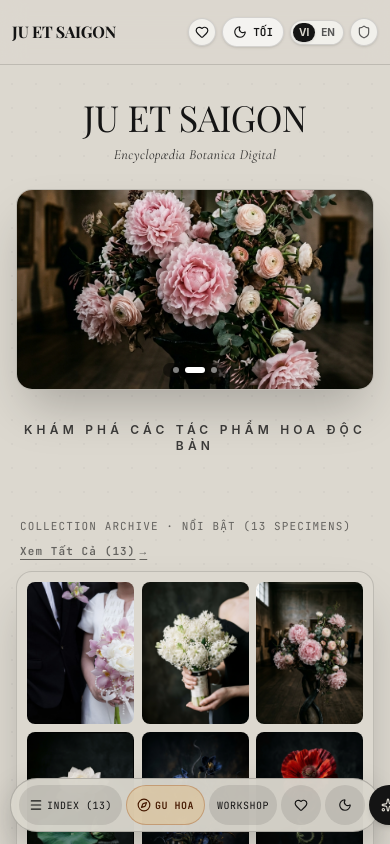
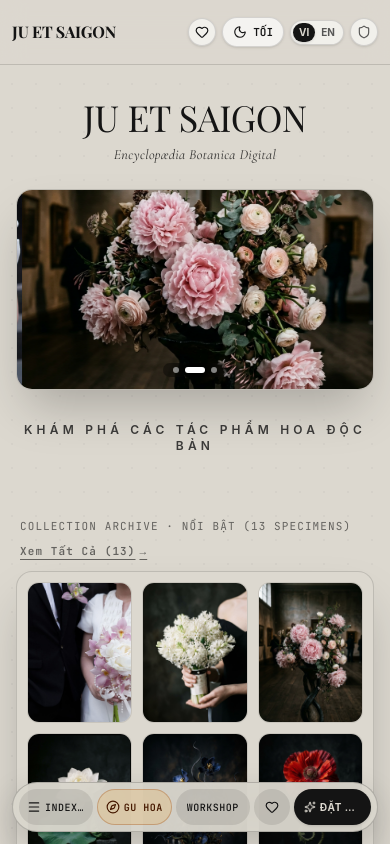
Before and after one commit to Duyy200692/saigon-Flower, a React (Vite) app: page / in a window 390 px wide. Shown: the top 844 px of the page. Built offline with nearby package versions, Linux system fonts and the light colour scheme; no server answers; the database is empty; a web font is replaced by a local one.

Commit message:
refactor: polish UI components and hero interaction
- Streamline BotanicalMatrix grid tiles and hover effects.
- Refine FloatingMobileBar layout and touch responsiveness.
- Update HeroSection with manual drag-to-swipe capabilities and remove redundant linked slide logic.

```diff
--- a/src/components/BotanicalMatrix.tsx
+++ b/src/components/BotanicalMatrix.tsx
@@ -67,7 +67,7 @@ export const BotanicalMatrix: React.FC<BotanicalMatrixProps> = ({
       {/* 3-column mosaic grid matching classic editorial atelier */}
       <div
         ref={gridRef}
-        className={`grid grid-cols-3 gap-2 sm:gap-3 p-2.5 sm:p-4 rounded-2xl sm:rounded-3xl border shadow-2xl relative overflow-visible transition-colors duration-300 ${
+        className={`grid grid-cols-3 gap-2.5 sm:gap-4 p-2.5 sm:p-4 rounded-2xl sm:rounded-3xl border shadow-2xl relative overflow-hidden transition-colors duration-300 ${
           isDark
             ? 'bg-[#171815] border-white/15'
             : 'bg-[#dcd8cf] border-[#141414]/15'
@@ -83,26 +83,14 @@ export const BotanicalMatrix: React.FC<BotanicalMatrixProps> = ({
               onClick={() => handleTileClick(flower)}
               onMouseEnter={() => handleMouseEnter(flower)}
               onMouseLeave={handleMouseLeave}
-              className={`group relative aspect-[3/4] cursor-pointer transition-all duration-300 ease-out select-none active:scale-95 will-change-transform ${
-                isHovered
-                  ? isDark
-                    ? 'z-30 scale-110 sm:scale-120 rounded-xl shadow-[0_25px_50px_-12px_rgba(0,0,0,0.95)] ring-1 ring-white/50'
-                    : 'z-30 scale-110 sm:scale-120 rounded-xl shadow-[0_25px_50px_-12px_rgba(0,0,0,0.35)] ring-1 ring-[#141414]/30'
-                  : 'z-10 scale-100 rounded-lg hover:z-20'
+              className={`group relative aspect-[3/4] cursor-pointer rounded-xl sm:rounded-2xl overflow-hidden border transition-all duration-300 ease-out select-none active:scale-[0.98] ${
+                isDark
+                  ? 'bg-[#1f1e1c] border-white/10 hover:border-amber-300/50 hover:shadow-xl'
+                  : 'bg-[#dcd8cf] border-[#141414]/10 hover:border-[#141414]/40 hover:shadow-xl'
               }`}
-              style={{
-                transformOrigin: 'center center',
-                transform: 'translate3d(0,0,0)'
-              }}
             >
               {/* Inner card container for clipping image */}
-              <div
-                className={`relative w-full h-full overflow-hidden transition-all duration-300 ${
-                  isDark ? 'bg-[#1f1e1c]' : 'bg-[#dcd8cf]'
-                } ${
-                  isHovered ? 'rounded-xl' : 'rounded-lg'
-                }`}
-              >
+              <div className="relative w-full h-full overflow-hidden">
                 {/* Ambient Blur Backdrop when viewing uncropped external aspect ratios in Dark Mode */}
                 {isDark && gridFitMode === 'contain' && (
                   <img
--- a/src/components/FloatingMobileBar.tsx
+++ b/src/components/FloatingMobileBar.tsx
@@ -30,62 +30,66 @@ export const FloatingMobileBar: React.FC<FloatingMobileBarProps> = ({
   const isDark = theme === 'dark';
 
   return (
-    <div className="fixed bottom-[max(0.75rem,env(safe-area-inset-bottom))] inset-x-2.5 z-40 md:hidden pointer-events-auto">
+    <div className="fixed bottom-[max(0.75rem,env(safe-area-inset-bottom))] inset-x-3 z-40 md:hidden pointer-events-auto">
       <div
-        className={`rounded-full px-2 py-1.5 backdrop-blur-xl border flex items-center justify-between gap-1 transition-colors duration-300 ${
+        className={`max-w-md mx-auto rounded-full p-1.5 backdrop-blur-xl border overflow-hidden flex items-center justify-between gap-1 transition-all duration-300 ${
           isDark
-            ? 'bg-[#181916]/95 text-[#ede9df] border-white/20 shadow-[0_12px_40px_rgba(0,0,0,0.45)]'
+            ? 'bg-[#181916]/95 text-[#ede9df] border-white/20 shadow-[0_12px_36px_rgba(0,0,0,0.5)]'
             : 'bg-[#dcd8cf]/95 text-[#141414] border-[#141414]/20 shadow-[0_12px_32px_rgba(20,20,20,0.18)]'
         }`}
       >
         {/* Index Trigger */}
         <button
+          type="button"
           onClick={onOpenIndex}
-          className={`min-h-[40px] flex items-center gap-1 px-2.5 py-1.5 rounded-full active:scale-95 text-[10px] font-mono tracking-wider transition-all whitespace-nowrap cursor-pointer ${
+          className={`h-9 flex-1 min-w-0 flex items-center justify-center gap-1 px-2 rounded-full active:scale-95 text-[10px] font-mono font-medium tracking-wider transition-all duration-200 whitespace-nowrap cursor-pointer ${
             isDark
               ? 'bg-white/10 hover:bg-white/20 text-white'
               : 'bg-[#141414]/10 hover:bg-[#141414]/20 text-[#141414]'
           }`}
         >
-          <Menu className="w-3.5 h-3.5" />
-          <span>INDEX ({flowerCount})</span>
+          <Menu className="w-3.5 h-3.5 shrink-0" />
+          <span className="truncate">INDEX ({flowerCount})</span>
         </button>
 
         {/* Flower Sommelier Quick Trigger */}
         {onOpenSommelier && (
           <button
+            type="button"
             onClick={onOpenSommelier}
-            className={`min-h-[40px] px-2.5 py-1.5 rounded-full border active:scale-95 text-[10px] font-mono font-semibold uppercase tracking-wider flex items-center gap-1 transition-all whitespace-nowrap cursor-pointer ${
+            className={`h-9 flex-1 min-w-0 px-2 rounded-full border active:scale-95 text-[10px] font-mono font-semibold uppercase tracking-wider flex items-center justify-center gap-1 transition-all duration-200 whitespace-nowrap cursor-pointer ${
               isDark
                 ? 'bg-amber-400/15 text-amber-300 border-amber-400/30 hover:bg-amber-400/25'
                 : 'bg-amber-500/15 text-amber-950 border-amber-800/30 hover:bg-amber-500/25'
             }`}
             title={lang === 'vi' ? 'Trợ lý chọn hoa Sommelier' : 'Flower Sommelier'}
           >
-            <Compass className="w-3.5 h-3.5" />
-            <span>Gu Hoa</span>
+            <Compass className="w-3.5 h-3.5 shrink-0" />
+            <span className="truncate">Gu Hoa</span>
           </button>
         )}
 
         {/* Workshop Quick Trigger on Mobile */}
         {onOpenWorkshop && (
           <button
+            type="button"
             onClick={onOpenWorkshop}
-            className={`min-h-[40px] px-2 py-1.5 rounded-full active:scale-95 text-[10px] font-mono uppercase tracking-wider transition-all whitespace-nowrap cursor-pointer ${
+            className={`h-9 flex-1 min-w-0 px-2 rounded-full active:scale-95 text-[10px] font-mono font-medium uppercase tracking-wider flex items-center justify-center transition-all duration-200 whitespace-nowrap cursor-pointer ${
               isDark
                 ? 'bg-white/10 text-white hover:bg-white/20'
                 : 'bg-[#141414]/10 text-[#141414] hover:bg-[#141414]/20'
             }`}
           >
-            Workshop
+            <span className="truncate">Workshop</span>
           </button>
         )}
 
         {/* Moodboard Heart Trigger */}
         {onOpenMoodboard && (
           <button
+            type="button"
             onClick={onOpenMoodboard}
-            className={`min-h-[40px] min-w-[40px] px-2 rounded-full flex items-center justify-center gap-1 text-[10px] font-mono active:scale-95 transition-all cursor-pointer ${
+            className={`h-9 w-9 shrink-0 rounded-full flex items-center justify-center gap-0.5 text-[10px] font-mono active:scale-95 transition-all duration-200 cursor-pointer ${
               wishlistIds.length > 0
                 ? 'bg-rose-500 text-white font-bold'
                 : isDark
@@ -94,36 +98,23 @@ export const FloatingMobileBar: React.FC<FloatingMobileBarProps> = ({
             }`}
             title="Moodboard"
           >
-            <Heart className={`w-3.5 h-3.5 ${wishlistIds.length > 0 ? 'fill-current' : ''}`} />
+            <Heart className={`w-3.5 h-3.5 shrink-0 ${wishlistIds.length > 0 ? 'fill-current' : ''}`} />
             {wishlistIds.length > 0 && <span>{wishlistIds.length}</span>}
           </button>
         )}
 
-        {/* Light / Dark Mode Toggle */}
-        <button
-          onClick={onToggleTheme}
-          className={`min-h-[40px] min-w-[40px] px-2 rounded-full transition-all active:scale-95 flex items-center justify-center cursor-pointer ${
-            isDark
-              ? 'bg-amber-400 text-[#141414]'
-              : 'bg-[#141414]/10 text-[#141414] hover:bg-[#141414]/20'
-          }`}
-          title={isDark ? 'Switch to Light Mode' : 'Switch to Dark Mode'}
-          aria-label="Toggle theme"
-        >
-          {isDark ? <Sun className="w-3.5 h-3.5" /> : <Moon className="w-3.5 h-3.5" />}
-        </button>
-
         {/* Order Consultation CTA */}
         <button
+          type="button"
           onClick={onOpenOrder}
-          className={`min-h-[40px] flex items-center gap-1 px-3 py-1.5 rounded-full font-bold text-[10px] uppercase tracking-wider shadow-md active:scale-95 transition-all whitespace-nowrap cursor-pointer ${
+          className={`h-9 flex-1 min-w-0 flex items-center justify-center gap-1 px-2.5 rounded-full font-bold text-[10px] uppercase tracking-wider shadow-sm active:scale-95 transition-all duration-200 whitespace-nowrap cursor-pointer ${
             isDark
               ? 'bg-[#dcd8cf] text-[#141414] hover:bg-white'
               : 'bg-[#141414] text-[#dcd8cf] hover:bg-black'
           }`}
         >
-          <Sparkles className="w-3.5 h-3.5" />
-          <span>{lang === 'vi' ? 'Đặt Hoa' : 'Order'}</span>
+          <Sparkles className="w-3 h-3 shrink-0" />
+          <span className="truncate">{lang === 'vi' ? 'Đặt Hoa' : 'Order'}</span>
         </button>
       </div>
     </div>
--- a/src/components/HeroSection.tsx
+++ b/src/components/HeroSection.tsx
@@ -1,4 +1,4 @@
-import React, { useState, useEffect } from 'react';
+import React, { useState, useEffect, useRef } from 'react';
 import { ChevronLeft, ChevronRight } from 'lucide-react';
 import { useAtelier } from '../context/AtelierContext';
 import { ATELIER_DATA, FlowerItem, HeroCoverSlide } from '../data/flowers';
@@ -14,11 +14,10 @@ interface HeroSectionProps {
 
 export const HeroSection: React.FC<HeroSectionProps> = ({
   lang,
-  theme = 'light',
-  onSelectFlower
+  theme = 'light'
 }) => {
   const isDark = theme === 'dark';
-  const { atelierData, flowers } = useAtelier();
+  const { atelierData } = useAtelier();
 
   const slides: HeroCoverSlide[] =
     Array.isArray(atelierData.heroSlides) && atelierData.heroSlides.length > 0
@@ -28,28 +27,92 @@ export const HeroSection: React.FC<HeroSectionProps> = ({
   const [activeSlideIdx, setActiveSlideIdx] = useState(0);
   const [isPaused, setIsPaused] = useState(false);
 
+  // Smooth horizontal touch & mouse drag swipe state
+  const [isDragging, setIsDragging] = useState(false);
+  const [dragOffsetPx, setDragOffsetPx] = useState(0);
+  const dragStartXRef = useRef<number | null>(null);
+  const coverFrameRef = useRef<HTMLDivElement | null>(null);
+  const wheelCooldownRef = useRef<number>(0);
+
   const safeIdx = activeSlideIdx < slides.length ? activeSlideIdx : 0;
-  const currentSlide = slides[safeIdx] || slides[0];
 
-  const linkedFlower = flowers.find((f) => f.id === currentSlide?.linkedFlowerId);
-
-  // Auto-advance slides every 6s unless hovered
+  // Auto-advance slides every 6s unless hovered or dragging
   useEffect(() => {
-    if (slides.length <= 1 || isPaused) return;
+    if (slides.length <= 1 || isPaused || isDragging) return;
     const timer = setInterval(() => {
       setActiveSlideIdx((prev) => (prev + 1) % slides.length);
     }, 6000);
     return () => clearInterval(timer);
-  }, [slides.length, isPaused]);
+  }, [slides.length, isPaused, isDragging]);
+
+  // Support MacBook / laptop trackpad 2-finger horizontal swipe
+  useEffect(() => {
+    const el = coverFrameRef.current;
+    if (!el || slides.length <= 1) return;
+
+    const onWheel = (e: WheelEvent) => {
+      const absX = Math.abs(e.deltaX);
+      const absY = Math.abs(e.deltaY);
+      if (absX > absY && absX > 18) {
+        e.preventDefault();
+        const now = Date.now();
+        if (now - wheelCooldownRef.current < 420) return;
+        wheelCooldownRef.current = now;
+        setDragOffsetPx(0);
+        if (e.deltaX > 0) {
+          setActiveSlideIdx((prev) => (prev + 1) % slides.length);
+        } else {
+          setActiveSlideIdx((prev) => (prev - 1 + slides.length) % slides.length);
+        }
+      }
+    };
+
+    el.addEventListener('wheel', onWheel, { passive: false });
+    return () => el.removeEventListener('wheel', onWheel);
+  }, [slides.length]);
 
   const handlePrev = (e: React.MouseEvent) => {
     e.stopPropagation();
+    setDragOffsetPx(0);
     setActiveSlideIdx((prev) => (prev - 1 + slides.length) % slides.length);
   };
 
   const handleNext = (e: React.MouseEvent) => {
     e.stopPropagation();
+    setDragOffsetPx(0);
     setActiveSlideIdx((prev) => (prev + 1) % slides.length);
+  };
+
+  const handleSwipeStart = (clientX: number) => {
+    dragStartXRef.current = clientX;
+    setIsDragging(true);
+    setDragOffsetPx(0);
+  };
+
+  const handleSwipeMove = (clientX: number) => {
+    if (!isDragging || dragStartXRef.current === null) return;
+    const deltaX = clientX - dragStartXRef.current;
+    // Subtle rubber-band resistance if dragging past first or last slide
+    const isAtEdge =
+      slides.length <= 1 ||
+      (safeIdx === 0 && deltaX > 0) ||
+      (safeIdx === slides.length - 1 && deltaX < 0);
+    setDragOffsetPx(isAtEdge ? deltaX * 0.28 : deltaX);
+  };
+
+  const handleSwipeEnd = () => {
+    if (!isDragging) return;
+    const threshold = 40;
+    if (slides.length > 1) {
+      if (dragOffsetPx <= -threshold) {
+        setActiveSlideIdx((prev) => (prev + 1) % slides.length);
+      } else if (dragOffsetPx >= threshold) {
+        setActiveSlideIdx((prev) => (prev - 1 + slides.length) % slides.length);
+      }
+    }
+    setIsDragging(false);
+    setDragOffsetPx(0);
+    dragStartXRef.current = null;
   };
 
   return (
@@ -61,7 +124,7 @@ export const HeroSection: React.FC<HeroSectionProps> = ({
             isDark ? 'text-[#ede9df]' : 'text-[#141414]'
           }`}
         >
-          JU ET SAIGON
+          {atelierData.name || 'JU ET SAIGON'}
         </h1>
         <p
           className={`text-sm sm:text-lg font-editorial-serif italic tracking-wide transition-colors ${
@@ -72,39 +135,64 @@ export const HeroSection: React.FC<HeroSectionProps> = ({
         </p>
       </div>
 
-      {/* Pure Poster Cover Frame — Fixed 16:9 Standard Horizontal Aspect Ratio */}
-      {currentSlide && (
+      {/* Pure Poster Cover Frame — Fixed 16:9 Horizontal Aspect Ratio & Smooth Horizontal Swipe Track */}
+      {slides.length > 0 && (
         <div
+          ref={coverFrameRef}
           onMouseEnter={() => setIsPaused(true)}
-          onMouseLeave={() => setIsPaused(false)}
-          onClick={() => {
-            if (linkedFlower && onSelectFlower) {
-              onSelectFlower(linkedFlower);
-            }
+          onMouseLeave={() => {
+            setIsPaused(false);
+            if (isDragging) handleSwipeEnd();
           }}
-          className={`w-full aspect-[16/9] rounded-2xl sm:rounded-3xl overflow-hidden border shadow-2xl relative group transition-all duration-500 ${
-            linkedFlower ? 'cursor-pointer' : ''
+          onTouchStart={(e) => handleSwipeStart(e.touches[0].clientX)}
+          onTouchMove={(e) => handleSwipeMove(e.touches[0].clientX)}
+          onTouchEnd={handleSwipeEnd}
+          onTouchCancel={handleSwipeEnd}
+          onMouseDown={(e) => handleSwipeStart(e.clientX)}
+          onMouseMove={(e) => handleSwipeMove(e.clientX)}
+          onMouseUp={handleSwipeEnd}
+          className={`w-full aspect-[16/9] rounded-2xl sm:rounded-3xl overflow-hidden border shadow-2xl relative group select-none touch-pan-y ${
+            isDragging ? 'cursor-grabbing' : 'cursor-grab'
           } ${
             isDark
               ? 'bg-[#171815] border-white/15'
               : 'bg-[#dcd8cf] border-[#141414]/15'
           }`}
         >
-          <img
-            key={currentSlide.id + currentSlide.image}
-            src={currentSlide.image}
-            alt="JU et Saigon Seasonal Poster Cover"
-            referrerPolicy="no-referrer"
-            className="w-full h-full object-cover object-center block animate-fadeIn"
-          />
+          {/* Hardware-Accelerated Horizontal Glide Track */}
+          <div
+            className="flex w-full h-full will-change-transform"
+            style={{
+              transform: `translate3d(calc(-${safeIdx * 100}% + ${dragOffsetPx}px), 0, 0)`,
+              transition: isDragging
+                ? 'none'
+                : 'transform 650ms cubic-bezier(0.22, 1, 0.36, 1)'
+            }}
+          >
+            {slides.map((slide, idx) => (
+              <div
+                key={slide.id || idx}
+                className="w-full h-full shrink-0 grow-0 basis-full overflow-hidden"
+              >
+                <img
+                  src={slide.image}
+                  alt={`JU et Saigon Seasonal Poster Cover ${idx + 1}`}
+                  referrerPolicy="no-referrer"
+                  draggable={false}
+                  className="w-full h-full object-cover object-center block select-none pointer-events-none"
+                />
+              </div>
+            ))}
+          </div>
 
-          {/* Subtle Left/Right Arrows & Dots ONLY on hover when multiple poster slides exist */}
+          {/* Subtle Left/Right Arrows & Dots when multiple poster slides exist */}
           {slides.length > 1 && (
             <>
               <button
                 type="button"
                 onClick={handlePrev}
-                className="absolute left-3 top-1/2 -translate-y-1/2 w-8 h-8 rounded-full bg-black/45 hover:bg-black/75 text-white backdrop-blur-sm flex items-center justify-center opacity-0 group-hover:opacity-100 transition-opacity"
+                onMouseDown={(e) => e.stopPropagation()}
+                className="absolute left-3 top-1/2 -translate-y-1/2 w-8 h-8 rounded-full bg-black/45 hover:bg-black/75 text-white backdrop-blur-sm flex items-center justify-center opacity-0 group-hover:opacity-100 transition-opacity cursor-pointer"
                 aria-label="Poster trước"
               >
                 <ChevronLeft className="w-4 h-4" />
@@ -112,7 +200,8 @@ export const HeroSection: React.FC<HeroSectionProps> = ({
               <button
                 type="button"
                 onClick={handleNext}
-                className="absolute right-3 top-1/2 -translate-y-1/2 w-8 h-8 rounded-full bg-black/45 hover:bg-black/75 text-white backdrop-blur-sm flex items-center justify-center opacity-0 group-hover:opacity-100 transition-opacity"
+                onMouseDown={(e) => e.stopPropagation()}
+                className="absolute right-3 top-1/2 -translate-y-1/2 w-8 h-8 rounded-full bg-black/45 hover:bg-black/75 text-white backdrop-blur-sm flex items-center justify-center opacity-0 group-hover:opacity-100 transition-opacity cursor-pointer"
                 aria-label="Poster tiếp theo"
               >
                 <ChevronRight className="w-4 h-4" />
@@ -120,14 +209,18 @@ export const HeroSection: React.FC<HeroSectionProps> = ({
 
               <div
                 onClick={(e) => e.stopPropagation()}
+                onMouseDown={(e) => e.stopPropagation()}
                 className="absolute bottom-3 left-1/2 -translate-x-1/2 flex items-center gap-1.5 px-2.5 py-1 rounded-full bg-black/35 backdrop-blur-sm"
               >
                 {slides.map((s, idx) => (
                   <button
                     key={s.id || idx}
                     type="button"
-                    onClick={() => setActiveSlideIdx(idx)}
-                    className={`h-1.5 rounded-full transition-all ${
+                    onClick={() => {
+                      setDragOffsetPx(0);
+                      setActiveSlideIdx(idx);
+                    }}
+                    className={`h-1.5 rounded-full transition-all duration-300 cursor-pointer ${
                       idx === safeIdx ? 'w-5 bg-white' : 'w-1.5 bg-white/50 hover:bg-white/80'
                     }`}
                     aria-label={`Poster ${idx + 1}`}
```
Also changed, not shown: src/components/AdminPortalModal.tsx (+0 -19 lines).
